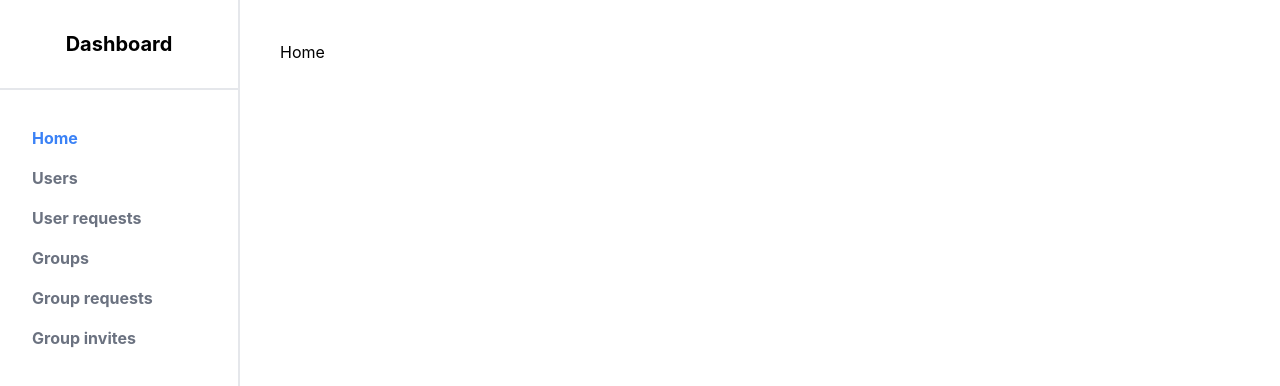
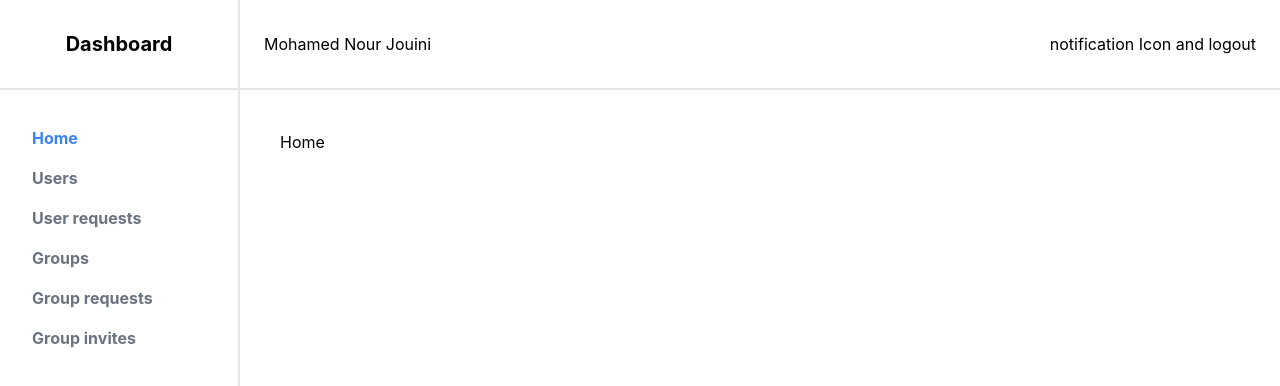
Before and after one commit to nourr23/taxecurity, a React (Create React App) app in the folder packages/dashboard/: page /dashboard in a window 1280 px wide. Shown: the top 386 px of the page. Built offline with nearby package versions, Linux system fonts and the light colour scheme.

Commit message:
adding header without icons

```diff
--- /dev/null
+++ b/packages/dashboard/src/components/header/index.tsx
@@ -0,0 +1,13 @@
+const Header = () => {
+  return (
+    <div className="h-[90px] w-full flex px-6 items-center justify-between border-b-2">
+      <div>
+        Mohamed Nour Jouini
+      </div>
+      <div>
+        notification Icon and logout
+      </div>
+    </div>
+  );
+};
+export default Header;
--- a/packages/dashboard/src/routes/Routes.tsx
+++ b/packages/dashboard/src/routes/Routes.tsx
@@ -1,12 +1,16 @@
 import { Outlet } from "react-router-dom";
 import Navbar from "../components/navbar";
+import Header from "../components/header";
 const RoutesLayout = () => {
   return (
     <div>
       <div className="flex">
         <Navbar />
-        <div className="p-10">
-          <Outlet />
+        <div className="flex-1">
+          <Header />
+          <div className="p-10">
+            <Outlet />
+          </div>
         </div>
       </div>
     </div>
```
